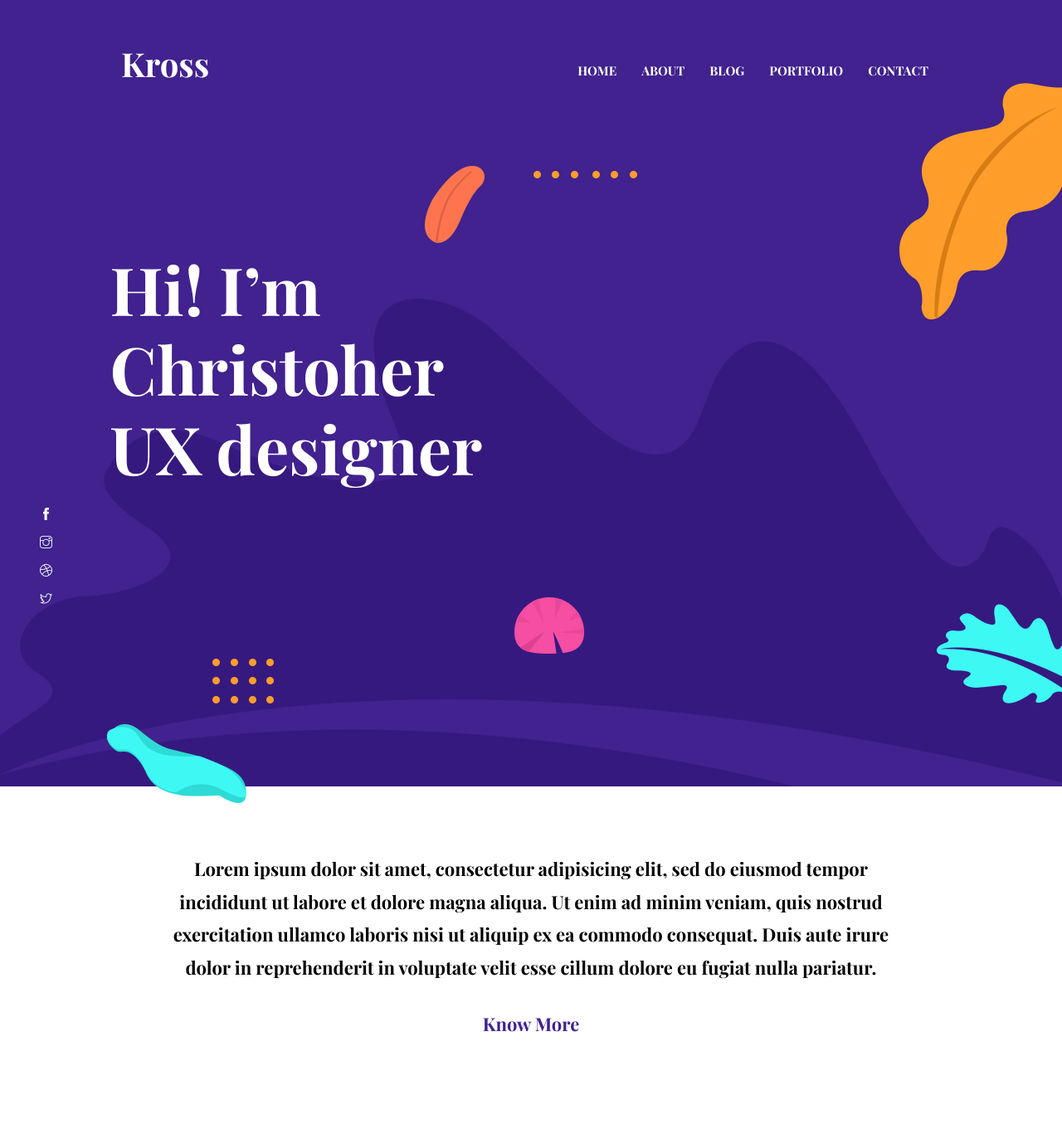
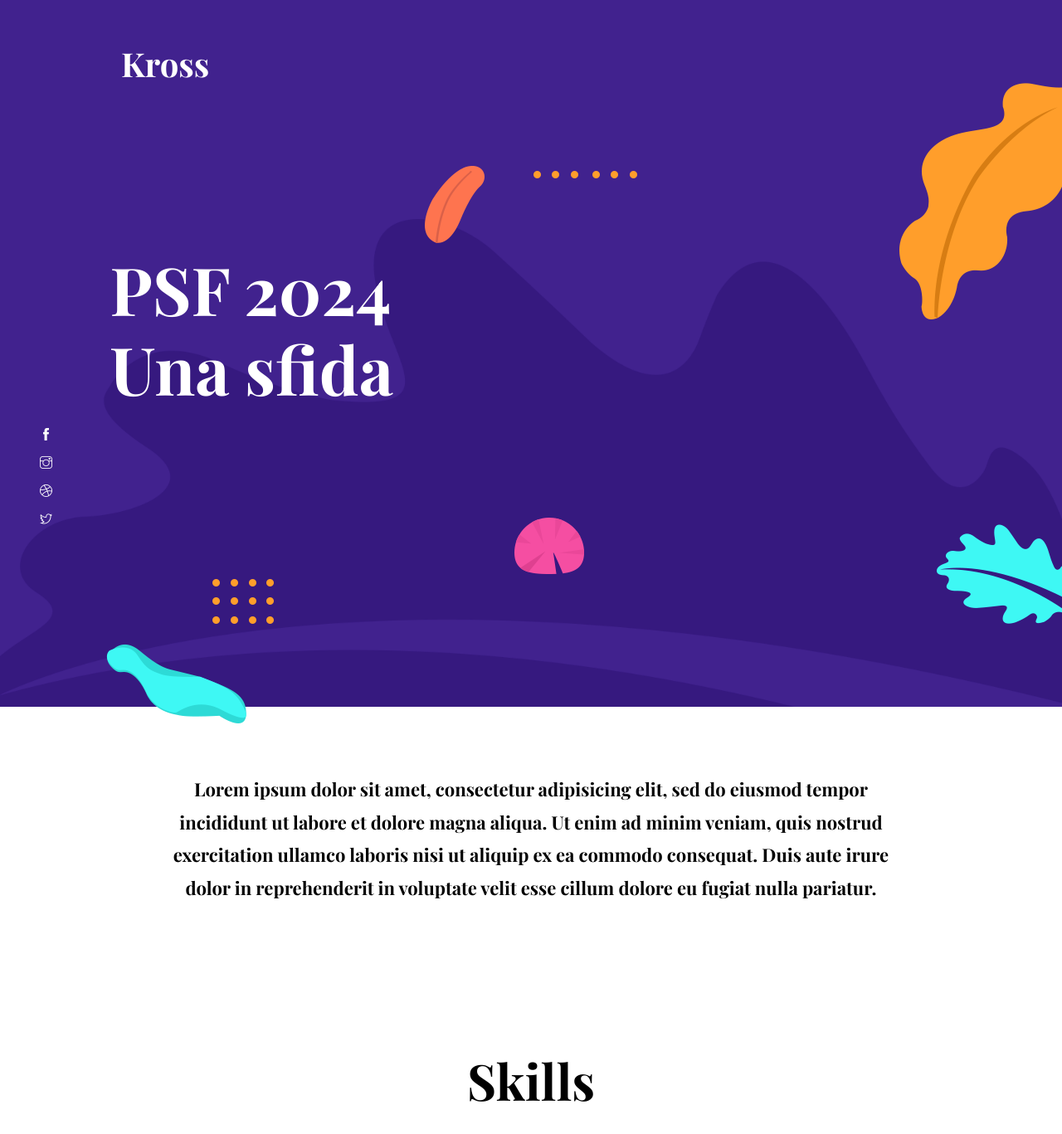
Before and after one commit to porasenzafrontiere/porasenzafrontiere.github.io, a Jekyll site: the page built from index.html, in a window 1280 px wide and 1400 px high. Shown: the top 1367 px of the window at 83% size. Built offline with Jekyll 4.4.1, drawn with Linux system fonts in a browser that asks for light colours.

Commit message:
first updates

```diff
--- a/_data/settings.yml
+++ b/_data/settings.yml
@@ -36,7 +36,7 @@
 # Hero Section
 
 hero:
-  hero-title: Hi! I’m <br> Christoher <br> UX designer
+  hero-title: PSF 2024 <br> Una sfida
 
 social:
   - { icon: "ti-facebook", link: "#" }
--- a/_includes/about-section.html
+++ b/_includes/about-section.html
@@ -4,7 +4,7 @@
     <div class="row">
       <div class="col-lg-10 mx-auto text-center">
         <p class="font-secondary paragraph-lg text-dark">{{ site.data.settings.blurb }}</p>
-        <a href="{{ site.data.settings.blurb-btn-link }}" class="btn btn-transparent">{{ site.data.settings.blurb-btn-name }}</a>
+        <!-- <a href="{{ site.data.settings.blurb-btn-link }}" class="btn btn-transparent">{{ site.data.settings.blurb-btn-name }}</a> -->
       </div>
     </div>
   </div>
--- a/_includes/header.html
+++ b/_includes/header.html
@@ -12,7 +12,7 @@
       <span class="navbar-toggler-icon"></span>
     </button>
 
-    <div class="collapse navbar-collapse text-center" id="navigation">
+    <!-- <div class="collapse navbar-collapse text-center" id="navigation">
       <ul class="navbar-nav ml-auto">
         <li class="nav-item active">
           <a class="nav-link" href="{{ site.baseurl }}/">Home</a>
@@ -23,6 +23,6 @@
           </li>
         {% endfor %}
       </ul>
-    </div>
+    </div> -->
   </nav>
 </header>
--- a/index.html
+++ b/index.html
@@ -6,11 +6,11 @@
 
 {% include about-section.html %}
 
-{% include skills-section.html %}
+<!-- {% include skills-section.html %} -->
 
-{% include experience-section.html %}
+<!-- {% include experience-section.html %} -->
 
-{% include education-section.html %}
+<!-- {% include education-section.html %} -->
 
 {% include services-section.html %}
 
```
Also changed, not shown: other parts of index.html (+21 -0 lines).
